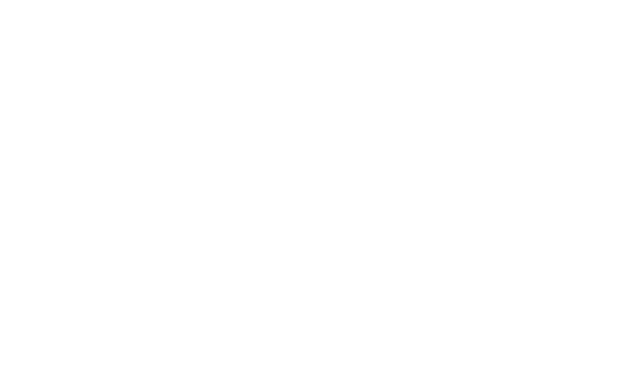
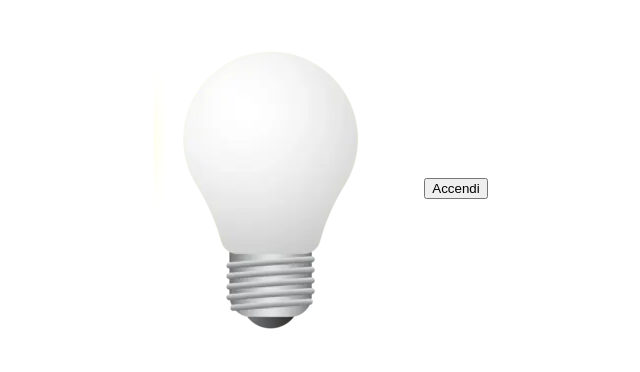
Before and after one commit to lorenzoferrante97/js-dom-1, a plain HTML site: page index.html in a window 1280 px wide. Shown: the whole page, without its empty margins (319-959 px from the left). Drawn offline with Linux system fonts and the light colour scheme.

Commit message:
add: html content

```diff
--- a/index.html
+++ b/index.html
@@ -7,6 +7,10 @@
 </head>
 <body>
 
+    <section style="display: flex; justify-content: center; align-items: center;" id="lighting">
+        <img src="img/white_lamp.png" alt="lampadina spenta" id="lamp">
+        <button id="toggleLamp">Accendi</button>
+    </section>
 
     <script src="main.js"></script>
 </body>
```
